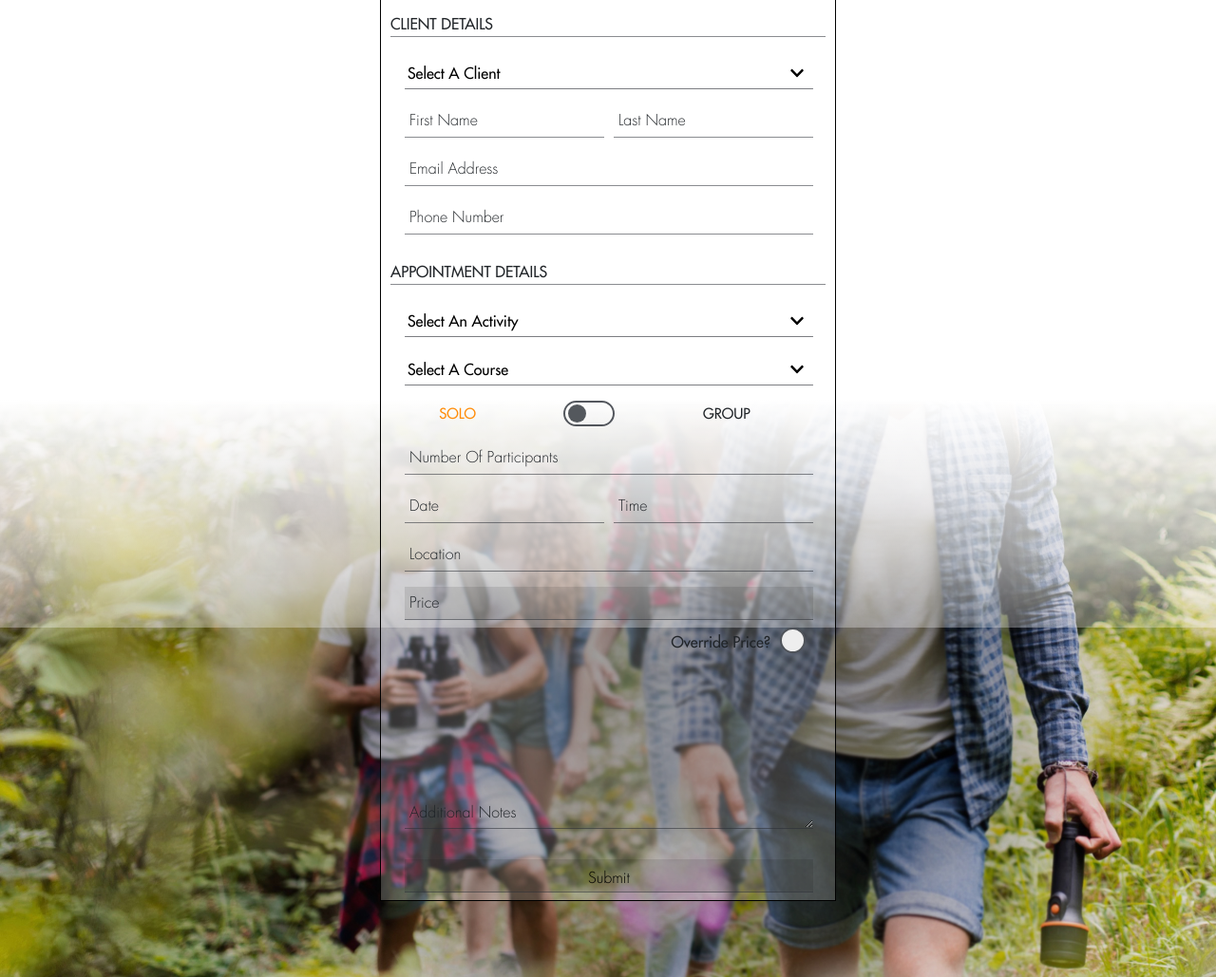
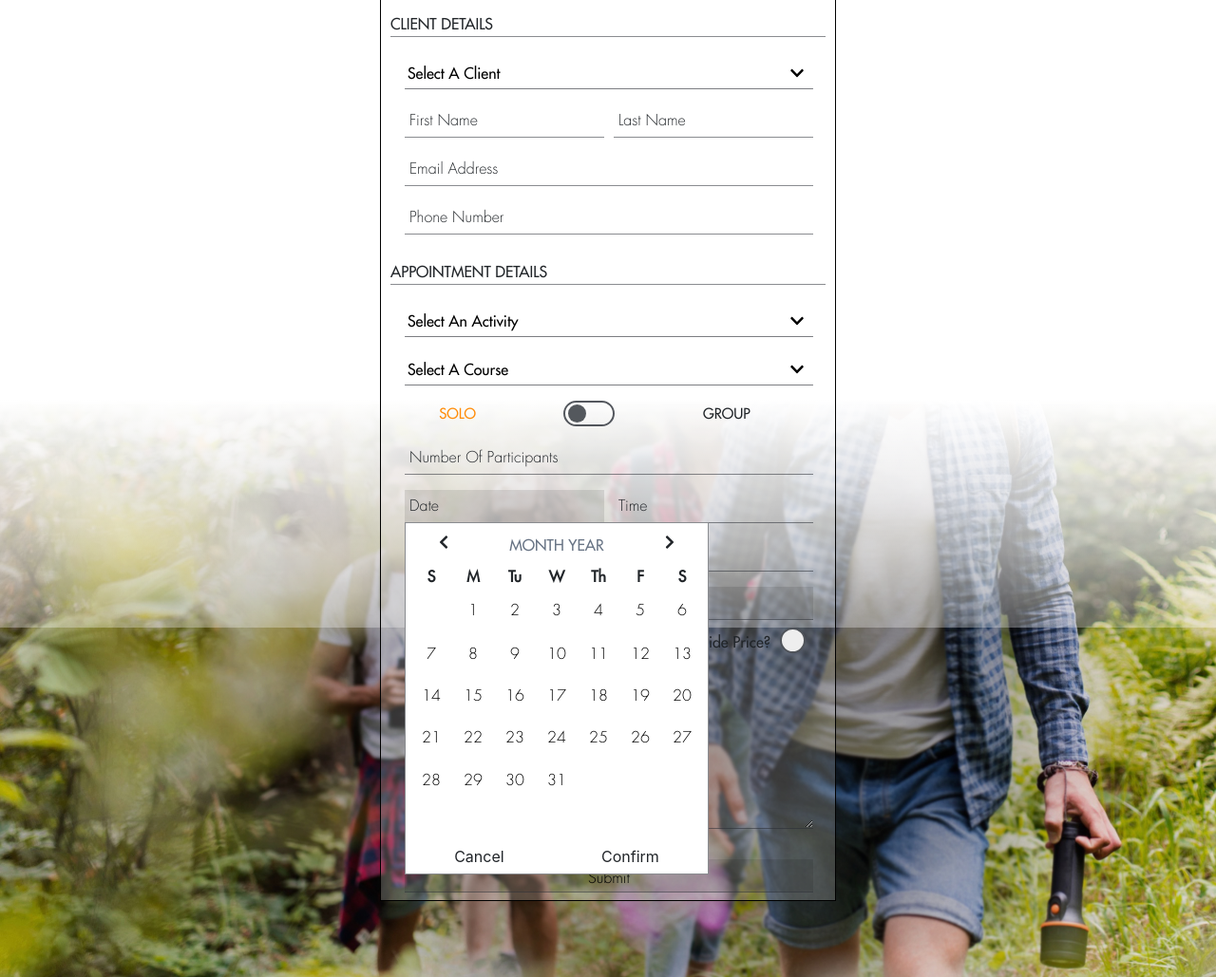
Before and after one commit to Lindsaykerr1994/Onwards-And-Upwards-Backend, a Django app: page /appointments/add_appointment in a window 1280 px wide. Shown: the part 139-1168 px from the top of the page at 95% size. Run offline with Django 3.2, Linux system fonts and the light colour scheme; the visitor is signed in with stand-in values (Sample User, id 1); data comes from the database, SQL or seed files in the repository; data that the repository does not hold is empty; some libraries are stand-ins or nearby versions.

Commit message:
Began datepicker construction

```diff
--- a/appointments/templates/appointments/add_app.html
+++ b/appointments/templates/appointments/add_app.html
@@ -5,6 +5,7 @@
     <link rel="stylesheet" href="{% static 'css/forms.css' %}">
     <link rel="stylesheet" href="{% static 'css/switch.css' %}">
     <link rel="stylesheet" href="{% static 'css/selects.css' %}">
+    <link rel="stylesheet" href="{% static 'css/modal.css' %}">
 {% endblock %}
 
 {% block extra_title %}- Add Appointment{% endblock %}
@@ -44,14 +45,6 @@
                                     </div>
                                     {% endfor %}
                                 </div>
-                                <!-- <select id="client_select" name="client_select">
-                                    <option selected disabled>Select A Client</option>
-                                    {% for client in clients %}
-                                    <option value="{{ client.pk }}" data-first-name="{{ client.first_name }}" data-last-name="{{ client.last_name }}" data-email="{{ client.email_address }}" data-phone="{{ client.phone_number }}">
-                                        {{ client.first_name }} {{ client.last_name }}
-                                    </option>
-                                    {% endfor %}
-                                </select> -->
                             </div>
                             <div class="twoInput d-flex justify-content-between">
                                 <div class="form-input">
@@ -112,9 +105,10 @@
                             <input type="number" id="id_number_participants" name="appointment_participants">
                         </div>
                         <div class="twoInput d-flex justify-content-between">
-                            <div class="form-input">
+                            <div id="date-container" class="form-input">
                                 <label for="appointment_date">Date</label>
-                                <input type="text" id="id_date" name="appointment_date">
+                                <input type="text" id="id_date" name="appointment_date" readonly>
+                                {% include 'includes/modals/datepicker.html' %}
                             </div>
                             <div class="form-input">
                                 <label for="appointment_time">Time</label>
@@ -179,6 +173,7 @@
     {{ block.super }}
     <script src="{% static 'js/selects.js' %}"></script>
     <script src="{% static 'js/appointment.js' %}"></script>
+    <script src="{% static 'js/datepicker.js' %}"></script>
     <script type="text/javascript">
         $(".form-input").focusin(function(){
             $(this).addClass("activeInput");
--- a/static/css/modal.css
+++ b/static/css/modal.css
@@ -19,3 +19,43 @@
     box-sizing: border-box;
     border-color: black;
 }
+/* Date Picker */
+#datepickerModal {
+    width: 320px;
+    background-color: #fff;
+    position: absolute;
+    top: 42px;
+    z-index: 4;
+    border: 1px solid rgba(42, 47, 54, 0.55);
+}
+#datepickerModal .datepicker-header {
+    height: 40px;
+    padding-top: 5px;
+    padding-bottom: 5px;
+    line-height: 30px;
+}
+#datepickerModal .datepicker-header p {
+    color: #687485;
+}
+#datepickerModal .datepicker-content {
+    width: 100%;
+}
+.datepicker-content table {
+    width: 308px;
+    margin: 0px 5px;
+}
+.datepicker-content table th, .datepicker-content table td{
+    width: 44px;
+    padding: 1px;
+}
+.datepicker-button {
+    border: 0;
+    background-color: #fff;
+    height: 42px;
+    width: 42px;
+    border-radius: 50%;
+}
+#datepickerModal .datepicker-footer {
+    height: 30px;
+    width: 100%;
+}
--- /dev/null
+++ b/static/js/datepicker.js
@@ -0,0 +1,99 @@
+$("#id_date").click(function(){
+});
+$(document).ready(function(){
+    const fullDate = new Date();
+    var year = fullDate.getFullYear();
+    var month = fullDate.getMonth() + 1;
+    var date = fullDate.getDate();
+    var todaysDate = {
+        'year': year,
+        'month': month,
+        'day': date,
+        'totalDays': findTotalDays(month, year),
+        'monthName': getMonthName(month)
+    }
+    setDays(todaysDate, todaysDate)
+})
+function findTotalDays(month, year){
+    var totalDays;
+        if (month===2){
+            if(year%4 === 0 && year%100 !== 0){
+                totalDays = 29;
+            } else {
+                if(year%400 === 0){
+                    totalDays = 29;
+                } else {
+                    totalDays = 28;
+                }
+            }
+        } else if(month===4||month===6||month===9||month===11){
+            totalDays = 30;
+        } else {
+            totalDays = 31;
+        }
+        return totalDays;
+};
+function getMonthName(month){
+    var names = ["January", "February", "March", "April", "May",
+                "June", "July", "August", "September", "October",
+                "November", "December"]
+    var monthName = names[month-1];
+    return monthName;
+};
+function setDays(todaysDate, viewMonth, dateSelected){
+    var i = 1, j, k, cell, cellObj, remainingCells, allCells;
+    var d = new Date(viewMonth['year'],viewMonth['month']-1,1);
+    var firstDay = d.getDay();
+    var totalDays = viewMonth['totalDays']
+    $(".calendar-row .cell-occupied").removeClass("cell-occupied cell-disabled");
+    $(".calendar-row .todays-date").removeClass("todays-date");
+    $(".calendar-row .date-selected").removeClass("date-selected");
+    $(".calendar-row .is-empty").removeClass("is-empty");
+    while(i<=totalDays){
+        for(j=0;j<6;j++){
+            if(j===0){
+                cell = firstDay;
+            } else {
+                cell=0;
+            };
+            for(cell;cell<7;cell++){
+                cellObj=$(`.calendar-row:eq(${j}) td:eq(${cell}) button:eq(0)`);
+                cellObj.text(i);
+                cellObj.addClass("cell-occupied");
+                cellObj.attr("data-date",i);
+                cellObj.attr("data-month",viewMonth['month']);
+                cellObj.attr("data-year",viewMonth['year']);
+                i++;
+                if(i>totalDays){
+                    remainingCells=$(`.calendar-row td button:not(.cell-occupied)`);
+                    remainingCells.addClass("is-empty");
+                    $(".calendar-row .is-empty").text("");
+                    $(".calendar-row .is-empty").attr("data-date","");
+                    $(".calendar-row .is-empty").attr("data-month","");
+                    $(".calendar-row .is-empty").attr("data-year","");
+                    if(viewMonth['month']===todaysDate['month']&&viewMonth['year']===todaysDate['year']){
+                        allCells = $('.calendar-row .cell-occupied');
+                        for(k=0;k<allCells.length;k++){
+                            if(allCells[k].textContent<todaysDate['day']){
+                                allCells[k].className += " cell-disabled";
+                            } else if(allCells[k].textContent===todaysDate['day']){
+
+                            };
+                        }
+                    }
+                    if(dateSelected!=null){
+                        if(dateSelected.length>0){
+                            $(`.calendar-row td button[data-year='${dateSelected[0]}'][data-month='${dateSelected[1]}'][data-date='${dateSelected[2]}']`).addClass("date-selected");
+
+                        }
+                    }
+                    var todaysCell = $(`.calendar-row td button[data-year='${todaysDate['year']}'][data-month='${todaysDate['month']}'][data-date='${todaysDate['day']}']`);
+                    if(todaysCell.length>0){
+                        todaysCell.addClass("todays-date");
+                    };
+                    return;
+                }
+            }
+        }
+    };
+}
--- /dev/null
+++ b/templates/includes/modals/datepicker.html
@@ -0,0 +1,84 @@
+<div id="datepickerModal">
+    <div class="datepicker-header d-flex justify-content-around">
+        <span class="mx-3">
+            <i class="fas fa-chevron-left"></i>
+        </span>
+        <p class="d-inline-block">Month Year</p>
+        <span class="mx-3">
+            <i class="fas fa-chevron-right"></i>
+        </span>
+    </div>
+    <div class="datepicker-content text-center">
+        <table>
+            <thead class="font-futura-medium">
+                <th>S</th>
+                <th>M</th>
+                <th>Tu</th>
+                <th>W</th>
+                <th>Th</th>
+                <th>F</th>
+                <th>S</th>
+            </thead>
+            <tbody class="font-futura-light">
+                <tr class="calendar-row">
+                    <td><button class="datepicker-button"></button></td>
+                    <td><button class="datepicker-button"></button></td>
+                    <td><button class="datepicker-button"></button></td>
+                    <td><button class="datepicker-button"></button></td>
+                    <td><button class="datepicker-button"></button></td>
+                    <td><button class="datepicker-button"></button></td>
+                    <td><button class="datepicker-button"></button></td>
+                </tr>
+                <tr class="calendar-row">
+                    <td><button class="datepicker-button"></button></td>
+                    <td><button class="datepicker-button"></button></td>
+                    <td><button class="datepicker-button"></button></td>
+                    <td><button class="datepicker-button"></button></td>
+                    <td><button class="datepicker-button"></button></td>
+                    <td><button class="datepicker-button"></button></td>
+                    <td><button class="datepicker-button"></button></td>
+                </tr>
+                <tr class="calendar-row">
+                    <td><button class="datepicker-button"></button></td>
+                    <td><button class="datepicker-button"></button></td>
+                    <td><button class="datepicker-button"></button></td>
+                    <td><button class="datepicker-button"></button></td>
+                    <td><button class="datepicker-button"></button></td>
+                    <td><button class="datepicker-button"></button></td>
+                    <td><button class="datepicker-button"></button></td>
+                </tr>
+                <tr class="calendar-row">
+                    <td><button class="datepicker-button"></button></td>
+                    <td><button class="datepicker-button"></button></td>
+                    <td><button class="datepicker-button"></button></td>
+                    <td><button class="datepicker-button"></button></td>
+                    <td><button class="datepicker-button"></button></td>
+                    <td><button class="datepicker-button"></button></td>
+                    <td><button class="datepicker-button"></button></td>
+                </tr>
+                <tr class="calendar-row">
+                    <td><button class="datepicker-button"></button></td>
+                    <td><button class="datepicker-button"></button></td>
+                    <td><button class="datepicker-button"></button></td>
+                    <td><button class="datepicker-button"></button></td>
+                    <td><button class="datepicker-button"></button></td>
+                    <td><button class="datepicker-button"></button></td>
+                    <td><button class="datepicker-button"></button></td>
+                </tr>
+                <tr class="calendar-row">
+                    <td><button class="datepicker-button"></button></td>
+                    <td><button class="datepicker-button"></button></td>
+                    <td><button class="datepicker-button"></button></td>
+                    <td><button class="datepicker-button"></button></td>
+                    <td><button class="datepicker-button"></button></td>
+                    <td><button class="datepicker-button"></button></td>
+                    <td><button class="datepicker-button"></button></td>
+                </tr>
+            </tbody>
+        </table>
+    </div>
+    <div class="datepicker-footer d-flex justify-content-around">
+        <span>Cancel</span>
+        <span>Confirm</span>
+    </div>
+</div>
```
